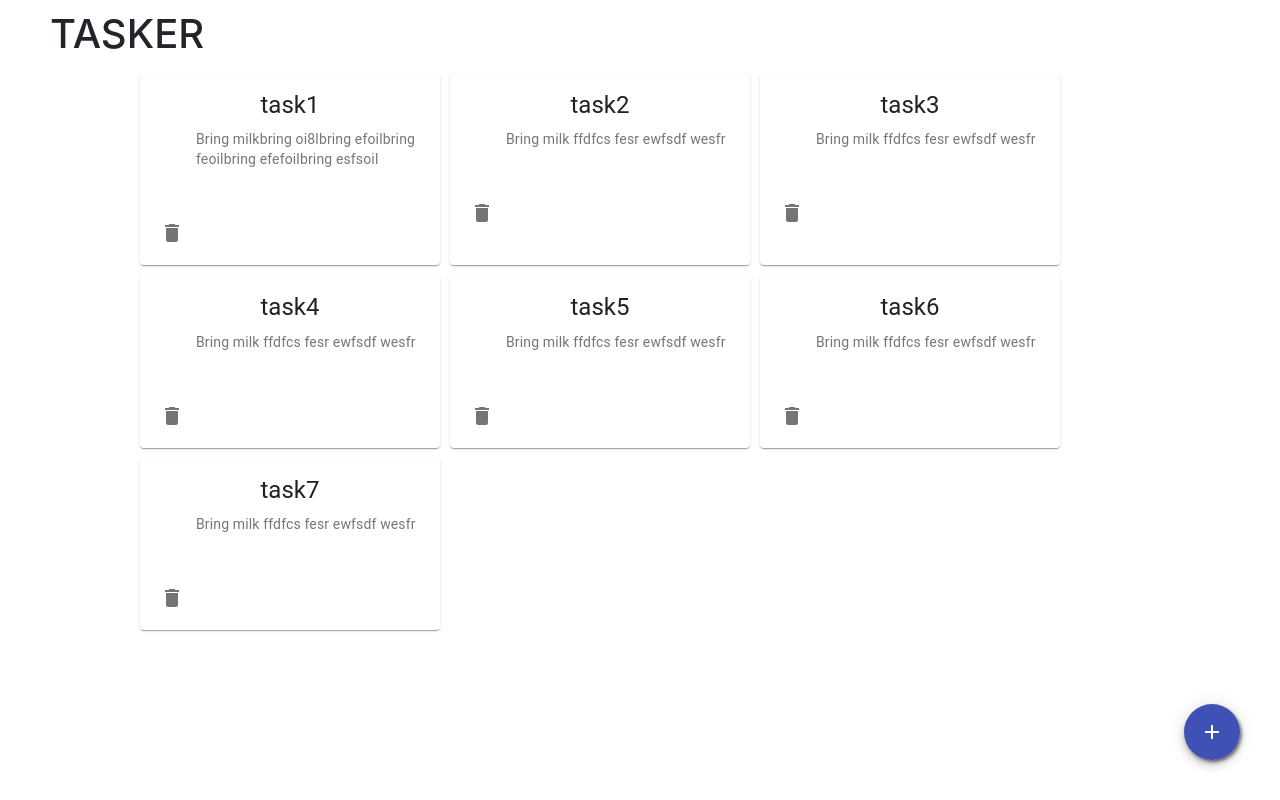
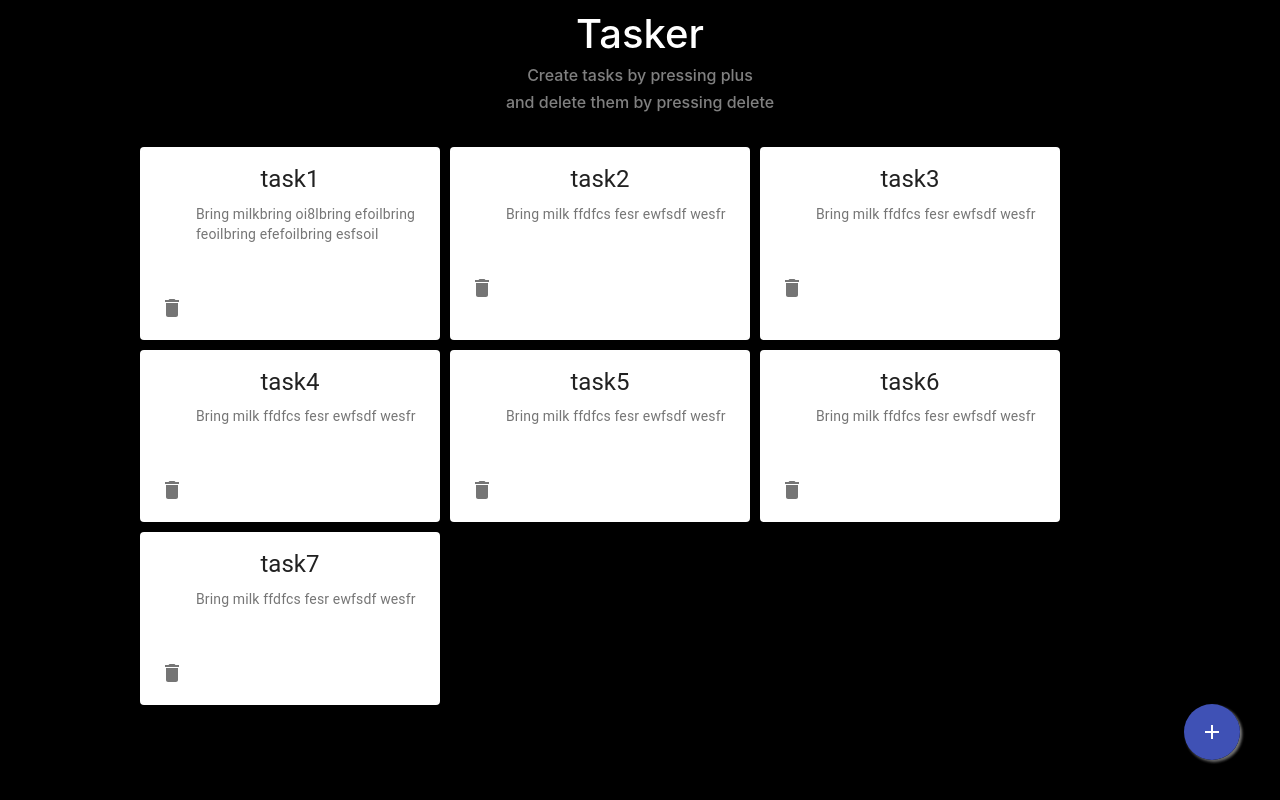
Before and after one commit to Sumanth1029/Tasker, a React (Create React App) app: page / in a window 1280 px wide. Built offline with nearby package versions, Linux system fonts and the light colour scheme.

Commit message:
dark mode

```diff
--- a/public/index.html
+++ b/public/index.html
@@ -26,7 +26,7 @@
     -->
     <title>React App</title>
   </head>
-  <body>
+  <body style="background-color: black;">
     <noscript>You need to enable JavaScript to run this app.</noscript>
     <div id="root"></div>
     <!--
--- a/src/App.css
+++ b/src/App.css
@@ -31,6 +31,7 @@
 .root{
  width: 300px;
   margin: 5px;
+
 }
 
 .push_right{
@@ -42,14 +43,28 @@
   margin-left: 50px;
   margin-right: 50px;
   margin-top: 10px;
+  background-color: black;
+
   /* margin: 2px solid black; */
   /* background-color: gray; */
+}
+
+.color1{
+  color: #808080;
+}
+.color0{
+  color: #ffffff;
+}
+
+.card1{
+  background-color: rgb(73, 73, 73);
 }
 
 .container2{
   margin-left: 100px;
   margin-right: 100px;
-  margin-top: 10px;
+  margin-top: 30px;
+  background-color: black;
   /* margin: 2px solid black; */
   /* background-color: green; */
 }
@@ -57,6 +72,8 @@
 .container3{
   margin-left: 80px;
   margin-right: 50px;
+  background-color: black;
+
   margin-top: 10px;
   /* margin: 2px solid black; */
   /* background-color: rgb(156, 130, 143); */
--- a/src/App.js
+++ b/src/App.js
@@ -3,7 +3,7 @@ import "./App.css";
 import React, { Fragment } from "react";
 import "bootstrap/dist/css/bootstrap.min.css"
 
-import Demo from "./Components/home.js"
+import Home from "./Components/home.js"
 import {
   BrowserRouter as Router,
   Switch,
@@ -20,7 +20,7 @@ function App() {
 
           <div>
             <Switch>
-            <Route exact path="/" component={Demo} />
+            <Route exact path="/" component={Home} />
             </Switch>
           </div>
         </Fragment>
--- a/src/Components/card.js
+++ b/src/Components/card.js
@@ -81,7 +81,7 @@ class Taskcard extends Component {
   render() {
     return (
       <Fragment>
-        <Card className="root ">
+        <Card className="root  ">
           <CardActionArea>
             <CardContent>
               <Typography
--- a/src/Components/title.js
+++ b/src/Components/title.js
@@ -3,8 +3,10 @@ import React,{ Component, Fragment } from "react";
 export default class Title extends Component{
     render(){
         return(
-            <Fragment>
-                <h1>TASKER</h1>
+            <Fragment ><div className="text-center">
+                <h1 className="color0">Tasker</h1>
+                <h6 className="color1">Create tasks by pressing plus</h6>
+                <h6 className="color1">and delete them by pressing delete</h6></div>
             </Fragment>
         )
     }
--- a/src/index.css
+++ b/src/index.css
@@ -5,6 +5,7 @@ body {
     sans-serif;
   -webkit-font-smoothing: antialiased;
   -moz-osx-font-smoothing: grayscale;
+  background-color: black;
 }
 
 code {
```
